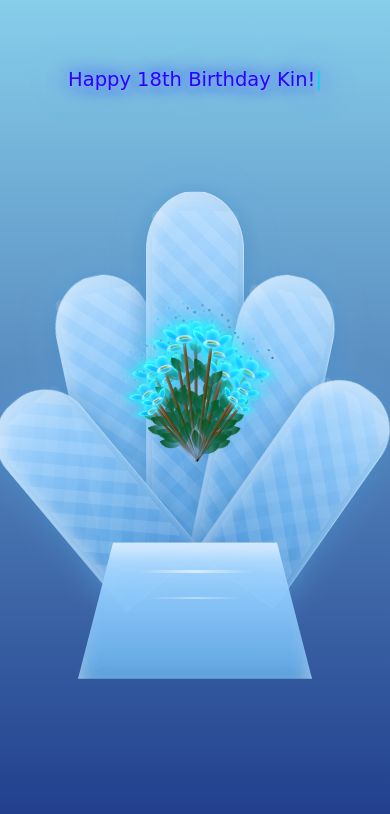
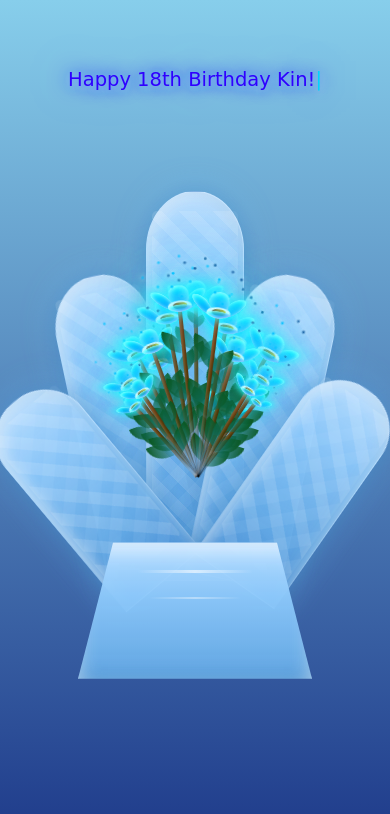
Before and after one commit to cybr-cabz/Birthday_greetings, a plain HTML site: page index.html in a window 390 px wide. Both pictures are taken after a click on the button "Click me". Drawn offline with Linux system fonts and the light colour scheme.

Commit message:
Update style.css

```diff
--- a/style.css
+++ b/style.css
@@ -103,10 +103,10 @@ body {
 /* Bouquet container - uses dynamic scaling based on viewport */
 .flowers {
   position: fixed;
-  top: 55%;
+  top: 50%;
   left: 50%;
-  /* Dynamic scaling: uses the smaller of width or height to ensure it fits */
-  --bouquet-scale: min(0.8, calc(100vw / 150vmin), calc(100vh / 130vmin));
+  /* Base responsive scale - will be overridden by media queries for specific devices */
+  --bouquet-scale: 0.65;
   transform: translate(-50%, -50%) scale(var(--bouquet-scale));
   transform-origin: center center;
   z-index: 10;
@@ -120,14 +120,14 @@ body {
 /* Extra small phones (portrait) */
 @media screen and (max-width: 380px) {
   .flowers {
-    --bouquet-scale: 0.45;
+    --bouquet-scale: 0.65;
     top: 50%;
   }
 
   .bouquet-wrapper-back,
   .bouquet-wrapper-sides,
   .bouquet-wrapper-front {
-    --wrapper-scale: 0.45;
+    --wrapper-scale: 0.65;
     transform: translate(-50%, -50%) scale(var(--wrapper-scale));
     transform-origin: center center;
     top: 50%;
@@ -152,14 +152,14 @@ body {
 /* Small phones */
 @media screen and (min-width: 381px) and (max-width: 480px) {
   .flowers {
-    --bouquet-scale: 0.5;
+    --bouquet-scale: 0.7;
     top: 50%;
   }
 
   .bouquet-wrapper-back,
   .bouquet-wrapper-sides,
   .bouquet-wrapper-front {
-    --wrapper-scale: 0.5;
+    --wrapper-scale: 0.7;
     transform: translate(-50%, -50%) scale(var(--wrapper-scale));
     transform-origin: center center;
     top: 50%;
```
